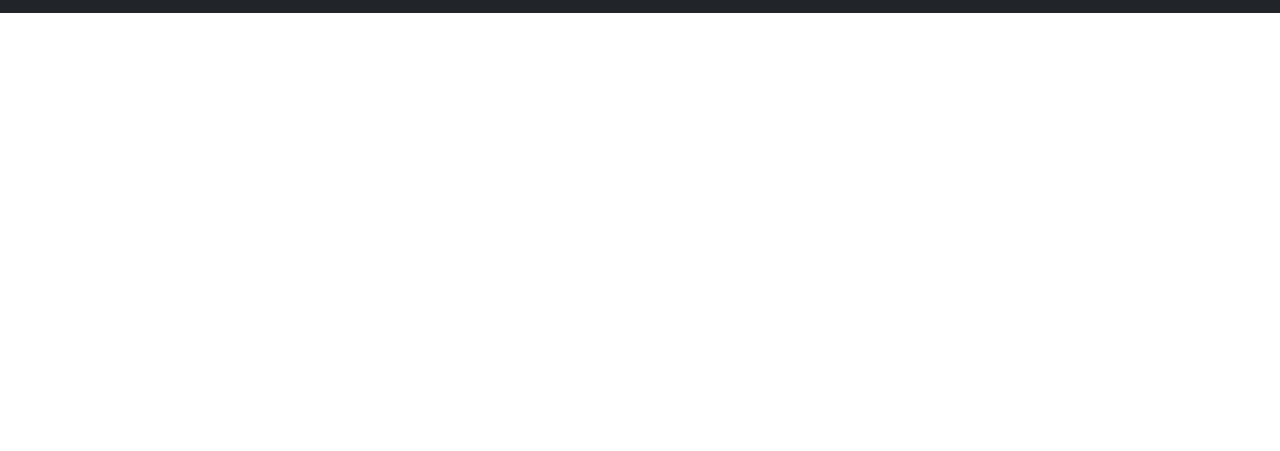
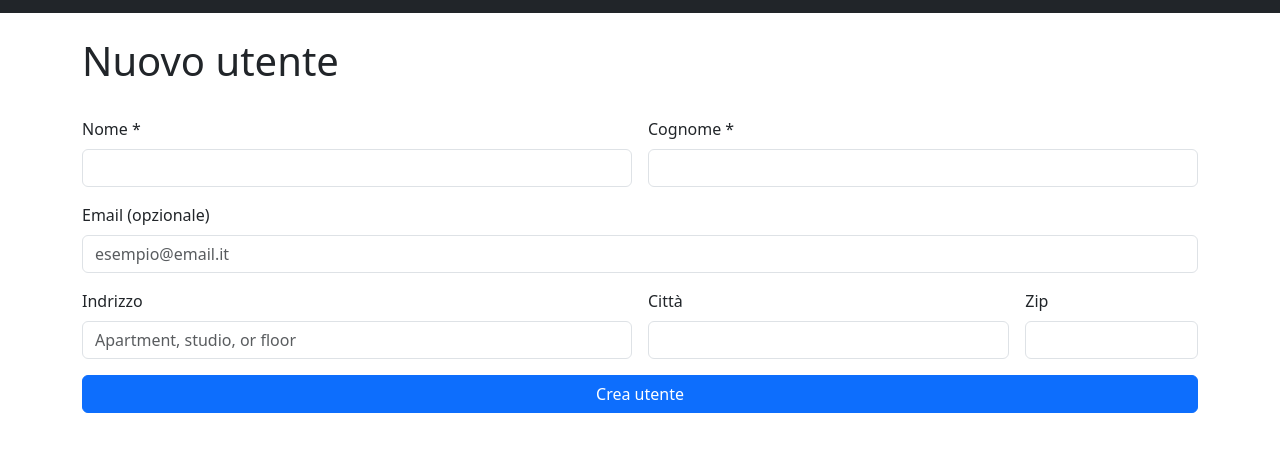
Before and after one commit to FrancescoDAmbrosio1/html-css-bootstrap-dashboard, a plain HTML site: page create-user.html in a window 1280 px wide. Shown: the part 79-530 px from the top of the page. Drawn offline with nearby package versions, Linux system fonts and the light colour scheme.

Commit message:
ADD: form-group in create-user.html and modified navbar on all pages

```diff
--- a/create-user.html
+++ b/create-user.html
@@ -8,6 +8,7 @@
     <link rel="stylesheet" href="https://cdn.jsdelivr.net/npm/bootstrap-icons@1.11.3/font/bootstrap-icons.min.css">
 </head>
 <body>
+  <!-- NAVBAR -->
     <nav class="navbar navbar-expand-lg bg-dark" data-bs-theme="dark">
         <div class="container-fluid">
           <button class="navbar-toggler" type="button" data-bs-toggle="collapse" data-bs-target="#navbarTogglerDemo01" aria-controls="navbarTogglerDemo01" aria-expanded="false" aria-label="Toggle navigation">
@@ -21,7 +22,7 @@
                 <a class="nav-link" aria-current="page" href="#">Nuovo utente</a>
               </li>
               <li class="nav-item">
-                <a class="nav-link" href="#">Catalogo libri</a>
+                <a class="nav-link" href="./index.html">Catalogo libri</a>
               </li>
               <li class="nav-item dropdown">
                 <a class="nav-link dropdown-toggle" href="#" role="button" data-bs-toggle="dropdown" aria-expanded="false">
@@ -41,7 +42,41 @@
           </div>
         </div>
     </nav>
-
+    <!-- /NAVBAR -->
+    <!-- NEW USER FORM -->
+    <form action="" class="container py-4">
+      <h1 class="pb-4">Nuovo utente</h1>
+      <div class="row g-3">
+        <div class="col-lg-6">
+          <label for="name" class="form-label">Nome *</label>
+          <input type="text" class="form-control" id="name">
+        </div>
+        <div class="col-lg-6">
+          <label for="surname" class="form-label">Cognome *</label>
+          <input type="text" class="form-control" id="surname">
+        </div>
+        <div class="col-12">
+          <label for="email" class="form-label">Email (opzionale)</label>
+          <input type="email" class="form-control" id="email" placeholder="esempio@email.it">
+        </div>
+        <div class="col-lg-6">
+          <label for="address" class="form-label">Indrizzo</label>
+          <input type="text" class="form-control" id="address" placeholder="Apartment, studio, or floor">
+        </div>
+        <div class="col-lg-4">
+          <label for="inputCity" class="form-label">Città</label>
+          <input type="text" class="form-control" id="inputCity">
+        </div>
+        <div class="col-lg-2">
+          <label for="inputZip" class="form-label">Zip</label>
+          <input type="text" class="form-control" id="inputZip">
+        </div>
+        <div class="col">
+          <button type="submit" class="btn btn-primary w-100">Crea utente</button>
+        </div>
+      </div>
+    </form>
+    <!-- /NEW USER FORM -->
  <!-- END BODY -->
     <script src="https://cdn.jsdelivr.net/npm/bootstrap@5.3.3/dist/js/bootstrap.bundle.min.js" integrity="sha384-YvpcrYf0tY3lHB60NNkmXc5s9fDVZLESaAA55NDzOxhy9GkcIdslK1eN7N6jIeHz" crossorigin="anonymous"></script>
 </body>
```
Also changed, not shown: index.html (+1 -1 lines).
